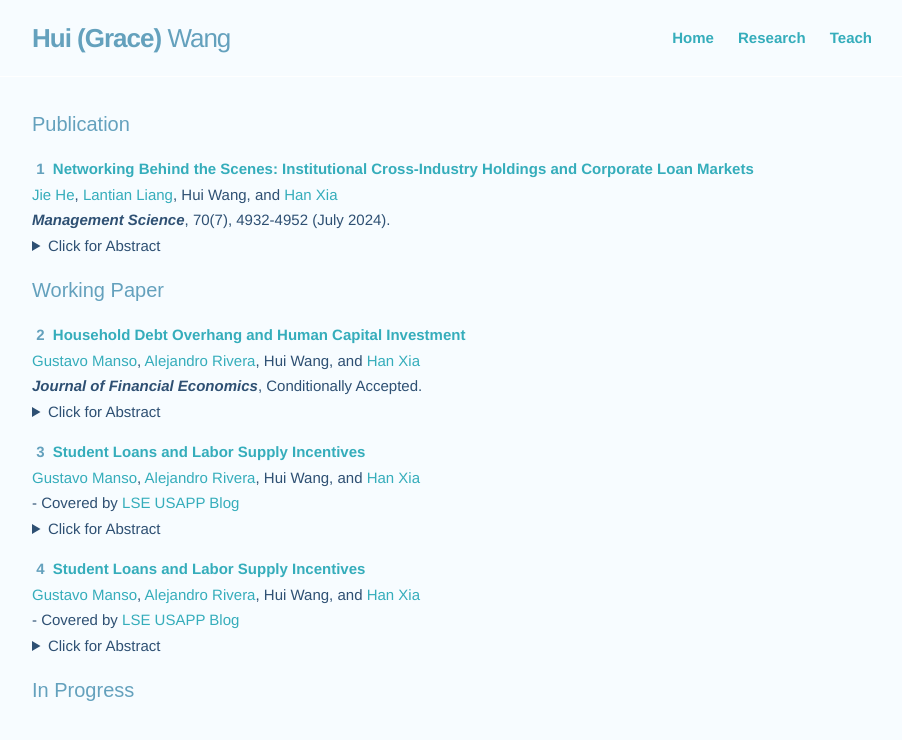
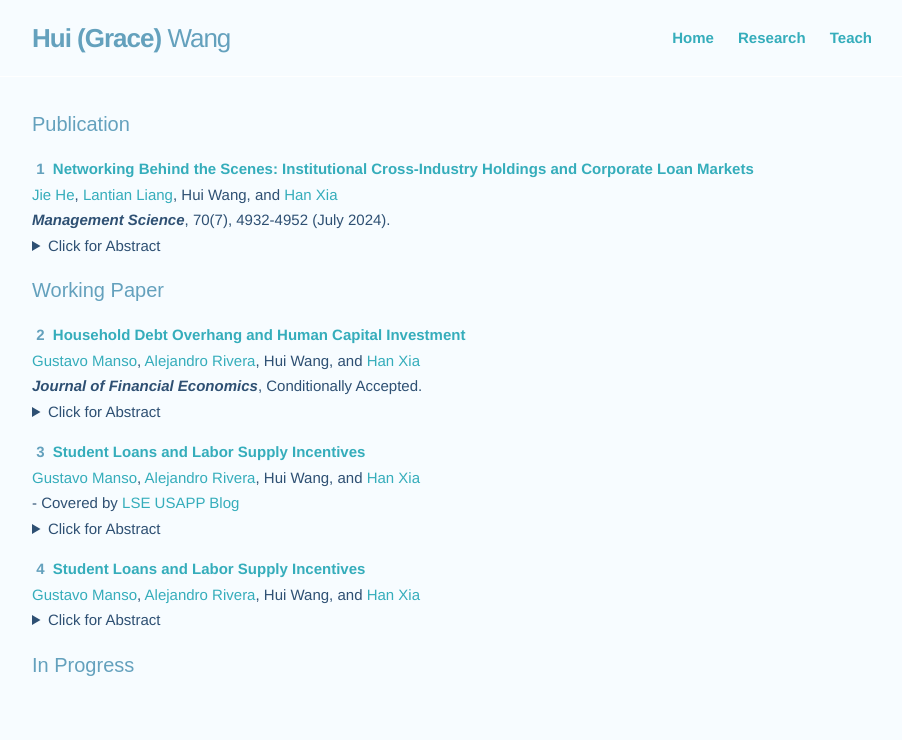
Before and after one commit to huigracewang/homepage, a Jekyll site: the page built from research.md, in a window 1280 px wide. Shown: the top 740 px of the page, without its empty margins (188-1090 px from the left). Built offline with Jekyll 4.4.1, drawn with Linux system fonts in a browser that asks for light colours.

Commit message:
Update research.md

```diff
--- a/research.md
+++ b/research.md
@@ -26,7 +26,6 @@ items:
     description: <a href="https://papers.ssrn.com/sol3/papers.cfm?abstract_id=4561409" target="_blank"><strong>Student Loans and Labor Supply Incentives</strong></a>
     authors: <a href="https://faculty.haas.berkeley.edu/manso/index.html" target="_blank">Gustavo Manso</a>, <a href="https://sites.google.com/site/alejandroriveramesias/" target="_blank">Alejandro Rivera</a>, Hui Wang, and <a href="https://sites.google.com/site/hanvictorxia/han-xias-home-page" target="_blank">Han Xia</a>
     numbering: 4
-    coverage: Covered by <a href="https://blogs.lse.ac.uk/usappblog/2024/02/20/student-loans-can-influence-households-decisions-about-how-much-to-work-when-they-have-debts/" target="_blank">LSE USAPP Blog</a>
     abstract: We develop a dynamic household finance model showing that student loans—nondischargeable in the U.S. bankruptcy—alleviate the well-documented debt overhang in labor supply decisions. Non-dischargeability mutes opportunities for households to strategically reduce labor supply at the expense of creditors, thus correcting incentive distortions. This corrective effect, however, is partially undone by Income Driven Repayment (IDR) plans, which set student loan payments formulaically regardless of outstanding balance. IDR thus allows households to pseudo "discharge" student debt and reactivates debt overhang. We supplement our model with empirical analyses and uncover potentially unintended consequences of proposed reforms in student loans.
 
 ---
```
